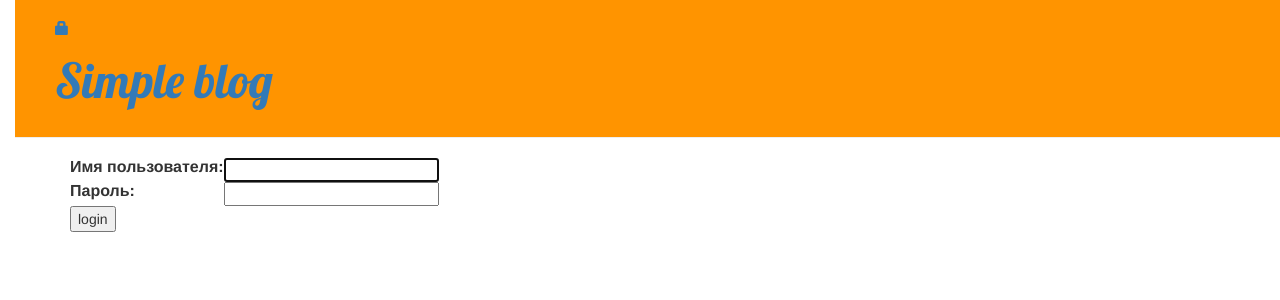
After one commit to Igor-Yudin/Blog, a Django app: page /accounts/login/ in a window 1280 px wide. The commit adds this page. Shown: the top 300 px of the page. Run offline with Django 3.2, Linux system fonts and the light colour scheme; some libraries are stand-ins or nearby versions.

Commit message:
Log in out

```diff
--- a/mysite/blog/templates/blog/base.html
+++ b/mysite/blog/templates/blog/base.html
@@ -12,6 +12,9 @@
 			{% if user.is_authenticated %}
 				<a href="{% url 'post_new' %}" class = "top-menu"><span class = "glyphicon glyphicon-plus"></span></a>
 				<a href="{% url 'post_draft_list' %}" class="top-menu"><span class="glyphicon glyphicon-edit"></span></a>
+				<p class = "top-menu">Hello {{user.username}}<small>(<a href="{% url 'logout' %}">Log out</a>)</small></p>
+			{% else %}
+				<a href="{% url 'login' %}" class="top-menu"><span class="glyphicon glyphicon-lock"></span></a>
 			{% endif %}
 			<h1><a href = "/">Simple blog</a></h1>
 		</div>
--- /dev/null
+++ b/mysite/blog/templates/registration/login.html
@@ -0,0 +1,26 @@
+{% extends 'blog/base.html' %}
+
+{% block content %}
+
+{% if form.errors %}
+	<p>Your username and password didn't match. Please try again.</p>
+{% endif %}
+
+<form method="post" action="{% url 'login' %}">
+{% csrf_token %}
+	<table>
+		<tr>
+			<td>{{ form.username.label_tag }}</td>
+			<td>{{ form.username }}</td>
+		</tr>
+		<tr>
+			<td>{{ form.password.label_tag }}</td>
+			<td>{{ form.password }}</td>
+		</tr>
+	</table>
+
+	<input type="submit" value="login">
+	<input type="hidden" name="next" value="{{ next }}">
+</form>
+
+{% endblock %}
--- a/mysite/blog/views.py
+++ b/mysite/blog/views.py
@@ -3,6 +3,7 @@ from . models import Post
 from django.utils import timezone
 from django.contrib.staticfiles import finders
 from . forms import PostForm
+from django.contrib.auth.decorators import login_required
 # Create your views here.
 
 def post_list(request):
@@ -13,6 +14,7 @@ def post_detail(request, pk):
 	post = get_object_or_404(Post, pk = pk)
 	return render(request, 'blog/post_detail.html', {'post' : post})
 
+@login_required
 def post_new(request):
 	if request.method == "POST":
 		form = PostForm(request.POST)
@@ -25,6 +27,7 @@ def post_new(request):
 		form = PostForm()
 		return render(request, 'blog/post_edit.html', {'form' : form})
 
+@login_required
 def post_edit(request, pk):
 	post = get_object_or_404(Post, pk = pk)
 	if request.method == "POST":
@@ -39,15 +42,18 @@ def post_edit(request, pk):
 		form = PostForm(instance = post)
 	return render(request, 'blog/post_edit.html', {'form' : form})
 
+@login_required
 def post_draft_list(request):
 	posts = Post.objects.filter(published_date__isnull = True).order_by('created_date')
 	return render(request, 'blog/post_draft_list.html', {'posts' : posts})
 
+@login_required
 def post_publish(request, pk):
 	post = get_object_or_404(Post, pk = pk)
 	post.publish()
 	return redirect('post_detail', pk = pk)
 
+@login_required
 def post_remove(request, pk):
 	post = get_object_or_404(Post, pk = pk)
 	post.delete()
--- a/mysite/mysite/settings.py
+++ b/mysite/mysite/settings.py
@@ -120,3 +120,5 @@ USE_TZ = True
 
 STATIC_URL = '/static/'
 STATIC_ROOT =  os.path.join(BASE_DIR,  'static')
+
+LOGIN_REDIRECT_URL = '/'
--- a/mysite/mysite/urls.py
+++ b/mysite/mysite/urls.py
@@ -14,11 +14,14 @@ Including another URLconf
     2. Add a URL to urlpatterns:  url(r'^blog/', include('blog.urls'))
 """
 from django.conf.urls import url, include
+from django.contrib.auth import views
 from django.contrib import admin
 
 admin.autodiscover()
 
 urlpatterns = [
     url(r'^admin/', admin.site.urls),
+    url(r'^accounts/login/$', views.login, name = 'login'),
+    url(r'^accounts/logout/$', views.logout, name = 'logout', kwargs = {'next_page': '/'}),
     url(r'', include('blog.urls')),
 ]
```
Also changed, not shown: mysite/blog/templates/blog/post_detail.html (+5 -2 lines).
